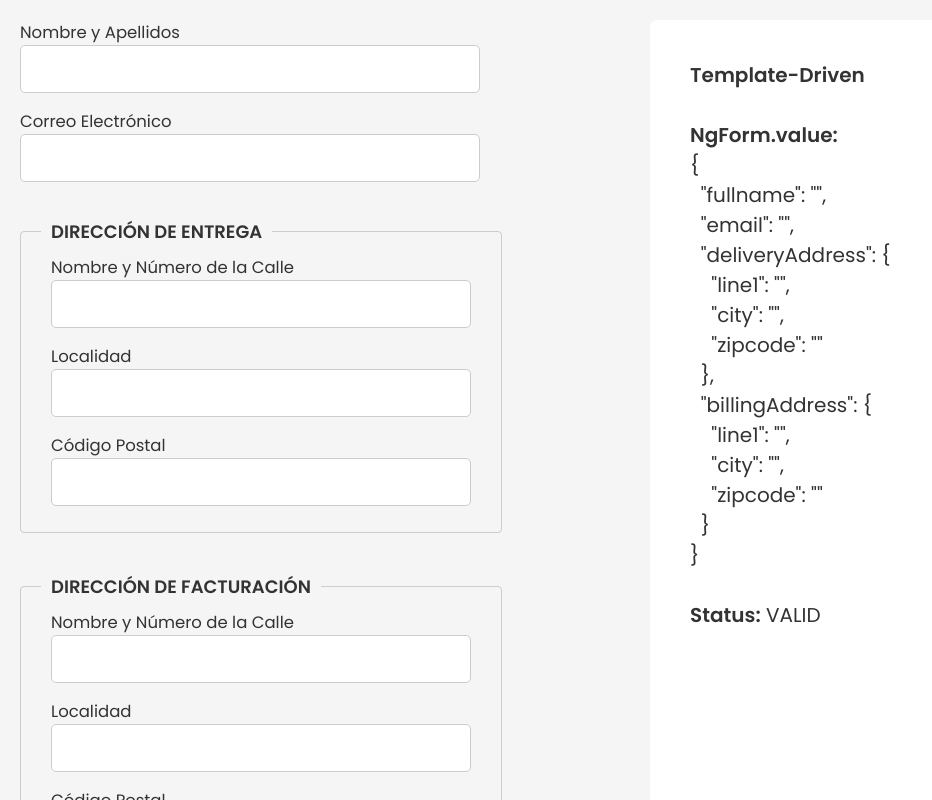
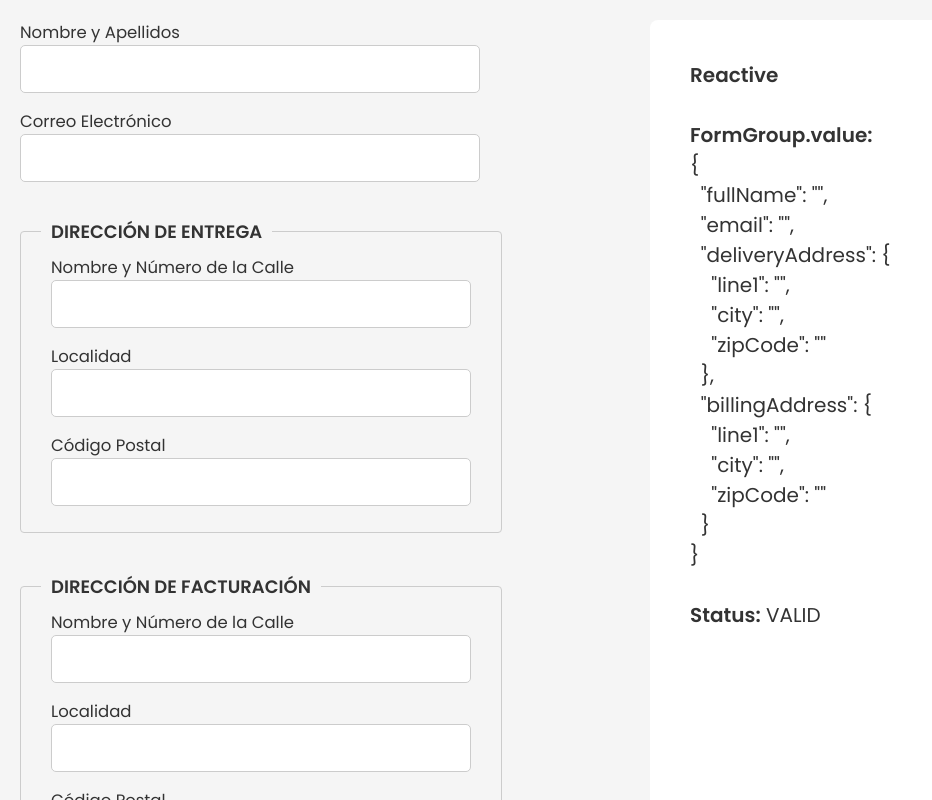
Before and after one commit to ako-tech/angular-nested-forms, an Angular app: page / in a window 1280 px wide. Shown: the top 800 px of the page, without its empty margins (0-932 px from the left). Built offline with nearby package versions, Linux system fonts and the light colour scheme.

Commit message:
refactor to add both form options

```diff
--- a/src/app/app.component.ts
+++ b/src/app/app.component.ts
@@ -2,7 +2,10 @@ import { ChangeDetectionStrategy, Component } from '@angular/core';
 
 @Component({
   selector: 'ako-root',
-  template: '<ako-checkout></ako-checkout>',
+  template: `
+    <!-- <ako-checkout></ako-checkout> -->
+    <ako-checkout-reactive></ako-checkout-reactive>
+  `,
   styles: [
     `
       :host {
--- /dev/null
+++ b/src/app/checkout-reactive/checkout-reactive.component.html
@@ -0,0 +1,51 @@
+<form [formGroup]="form">
+  <label>
+    Nombre y Apellidos
+    <input type="text" formControlName="fullName" />
+  </label>
+  <label>
+    Correo Electrónico
+    <input type="email" formControlName="email" />
+  </label>
+  <fieldset formGroupName="deliveryAddress">
+    <legend>Dirección de Entrega</legend>
+    <label>
+      Nombre y Número de la Calle
+      <input type="text" formControlName="line1" />
+    </label>
+    <label>
+      Localidad
+      <input type="text" formControlName="city" />
+    </label>
+    <label>
+      Código Postal
+      <input type="text" formControlName="zipCode" />
+    </label>
+  </fieldset>
+  <fieldset formGroupName="billingAddress">
+    <legend>Dirección de Facturación</legend>
+    <label>
+      Nombre y Número de la Calle
+      <input type="text" formControlName="line1" />
+    </label>
+    <label>
+      Localidad
+      <input type="text" formControlName="city" />
+    </label>
+    <label>
+      Código Postal
+      <input type="text" formControlName="zipCode" />
+    </label>
+  </fieldset>
+
+  <button type="submit">Siguiente</button>
+</form>
+
+<pre>
+<strong>Reactive</strong>
+
+<strong>FormGroup.value:</strong>
+{{ form.value | json }}
+
+<strong>Status:</strong> {{ form.status }}
+</pre>
--- /dev/null
+++ b/src/app/checkout-reactive/checkout-reactive.component.scss
@@ -0,0 +1,30 @@
+:host {
+  width: 100%;
+  margin-top: var(--half-separation);
+  display: grid;
+  grid-template-columns: 1fr;
+  gap: var(--base-separation);
+  justify-content: center;
+}
+
+form {
+  width: 460px;
+}
+
+pre {
+  display: none;
+  padding: var(--double-separation);
+  background-color: white;
+  border-radius: 8px;
+}
+
+@media screen and (min-width: 920px) {
+  :host {
+    flex-direction: row;
+    grid-template-columns: 1fr 1fr;
+  }
+
+  pre {
+    display: block;
+  }
+}
--- /dev/null
+++ b/src/app/checkout-reactive/checkout-reactive.component.ts
@@ -0,0 +1,29 @@
+import { ChangeDetectionStrategy, Component, OnInit } from '@angular/core';
+import { FormBuilder } from '@angular/forms';
+
+@Component({
+  selector: 'ako-checkout-reactive',
+  templateUrl: './checkout-reactive.component.html',
+  styleUrls: ['./checkout-reactive.component.scss'],
+  changeDetection: ChangeDetectionStrategy.OnPush,
+})
+export class CheckoutReactiveComponent implements OnInit {
+  form = this.fb.group({
+    fullName: '',
+    email: '',
+    deliveryAddress: this.fb.group({
+      line1: '',
+      city: '',
+      zipCode: '',
+    }),
+    billingAddress: this.fb.group({
+      line1: '',
+      city: '',
+      zipCode: '',
+    }),
+  });
+
+  constructor(private fb: FormBuilder) {}
+
+  ngOnInit(): void {}
+}
```
Also changed, not shown: src/app/app.module.ts (+4 -3 lines).
